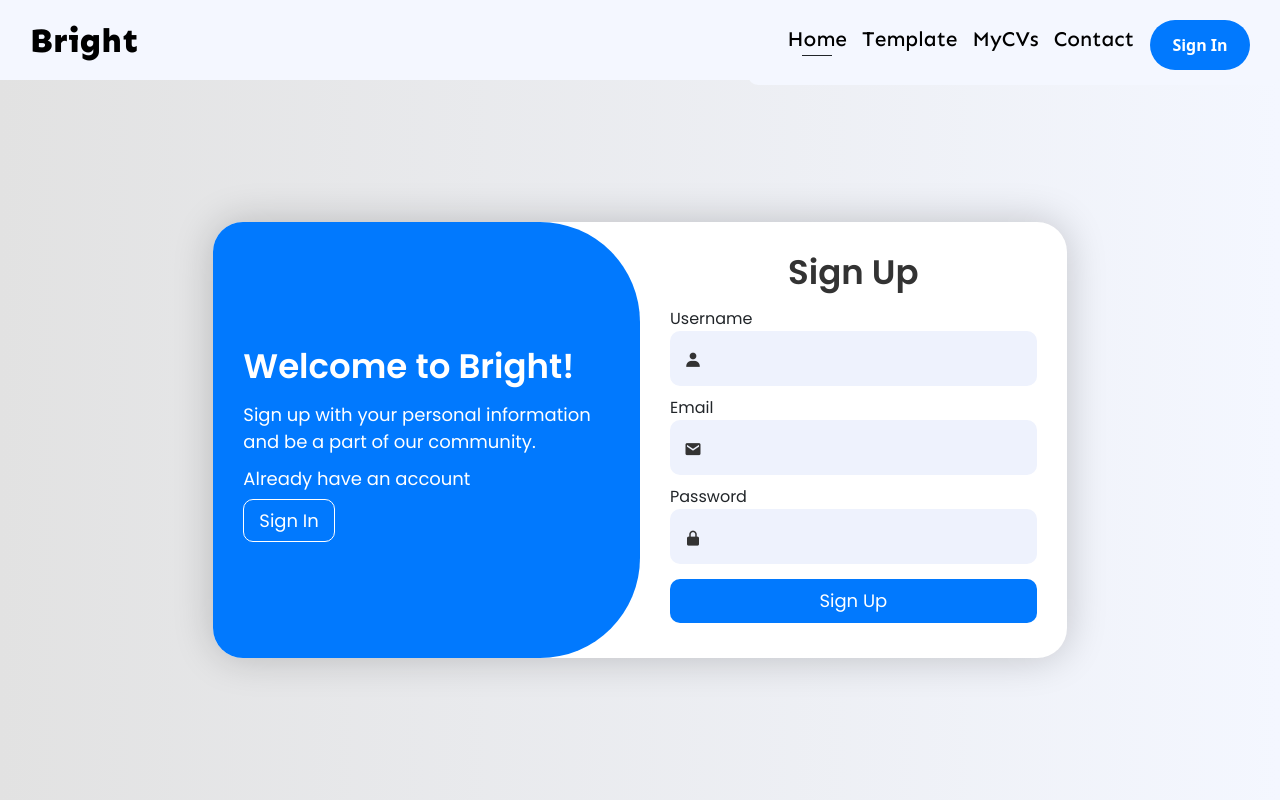
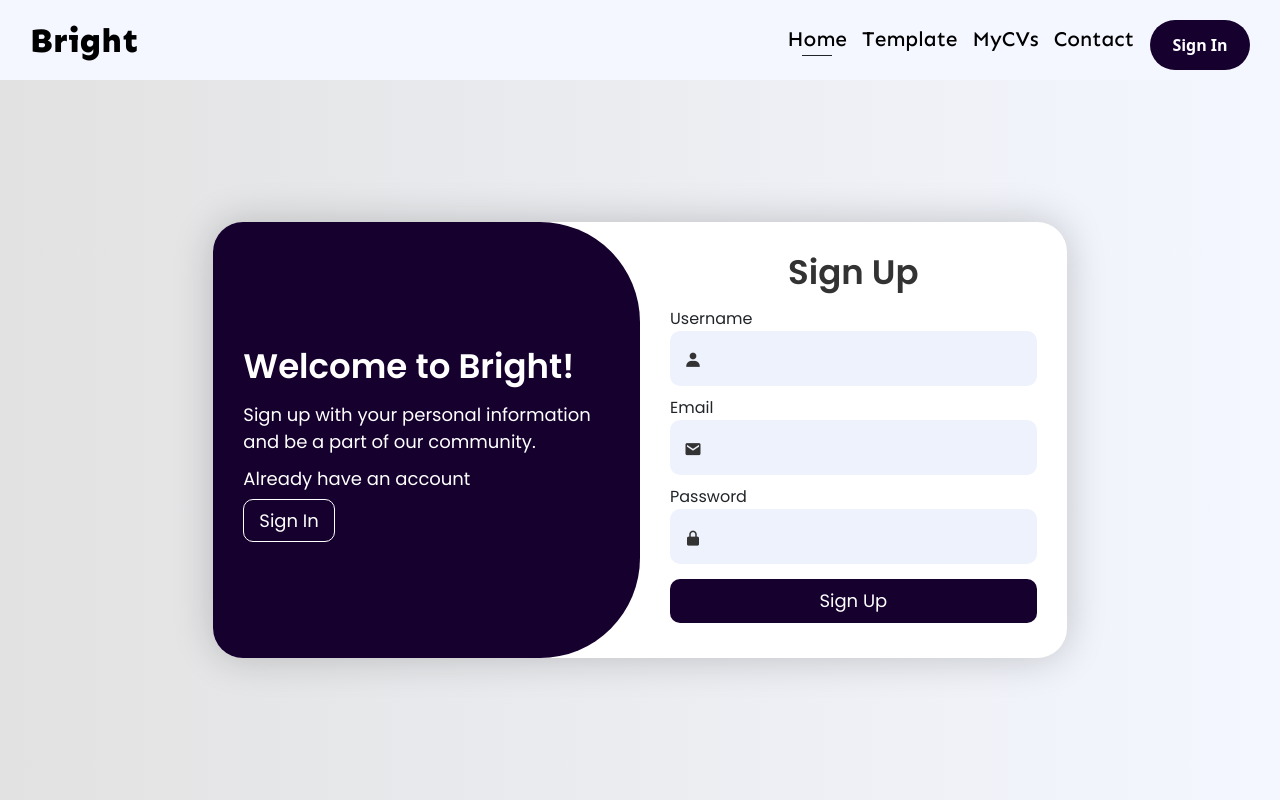
Before and after one commit to ngbaduyy10/cv-builder, a PHP site: page /cv-builder/pages/auth/register.php in a window 1280 px wide. Run offline with PHP 8.4, Linux system fonts and the light colour scheme; some libraries are stand-ins or nearby versions.

Commit message:
layout fixed

```diff
--- a/assets/css/auth.css
+++ b/assets/css/auth.css
@@ -118,5 +118,9 @@
 }
 
 .auth .social-icons a {
-    font-size: 2.4rem;
+    font-size: 3rem;
 }
+
+.auth .social-icons a i {
+    color: var(--main-color)!important;
+}
--- a/assets/css/reset.css
+++ b/assets/css/reset.css
@@ -132,7 +132,7 @@ table {
     box-sizing: border-box;
 }
 :root {
-    --main-color: #0179FE;
+    --main-color: #15002e;
     --secondary-color: #15002e;
     --background-color: #f4f7ff;
     --font-heading: "Sen", sans-serif;
--- a/layouts/client/header.php
+++ b/layouts/client/header.php
@@ -12,7 +12,7 @@ $page = $_GET['page'] ?? 'home';
                 <span class="navbar-toggler-icon"></span>
             </button>
         </div>
-        <div class="collapse navbar-collapse py-4 px-5" id="navbarNav">
+        <div class="collapse navbar-collapse py-3 px-5" id="navbarNav">
             <div class="mx-3">
                 <ul class="navbar-nav ms-auto gap-4">
                     <li class="nav-item d-block d-lg-flex">
```
